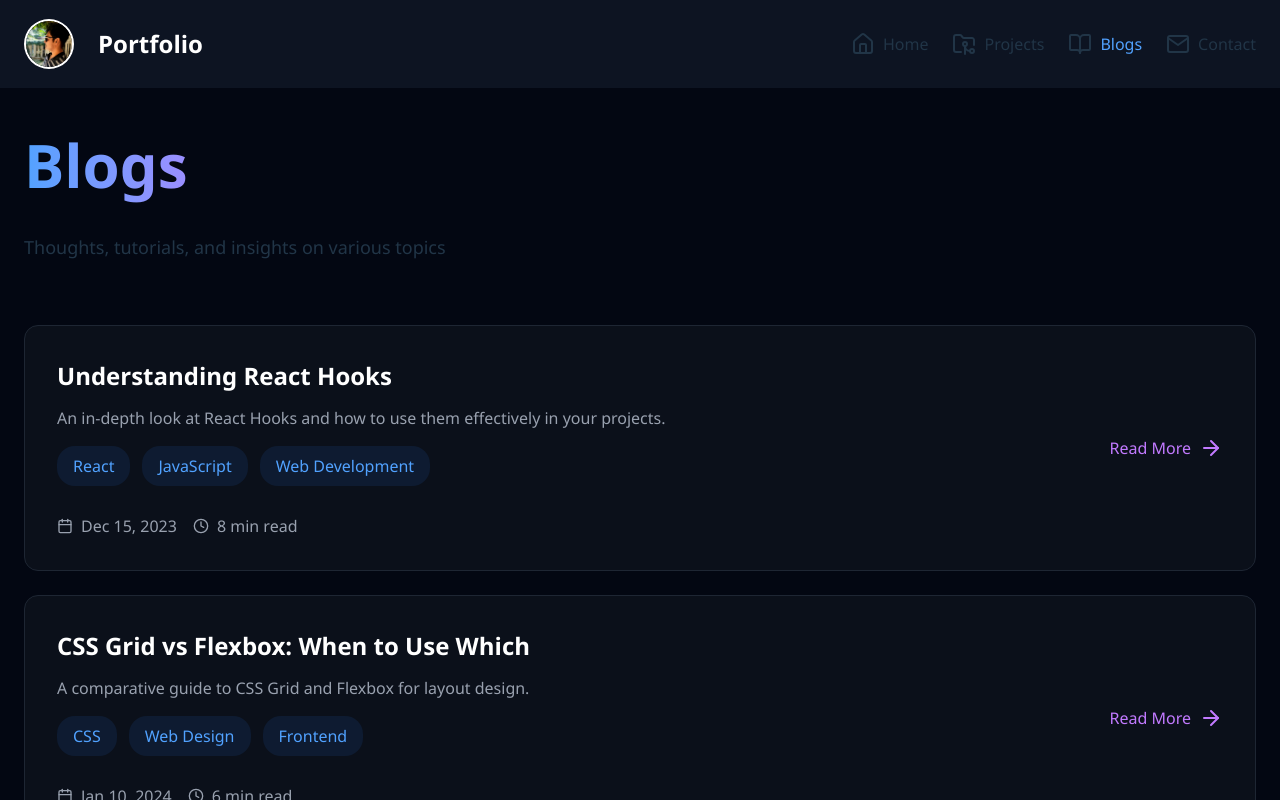
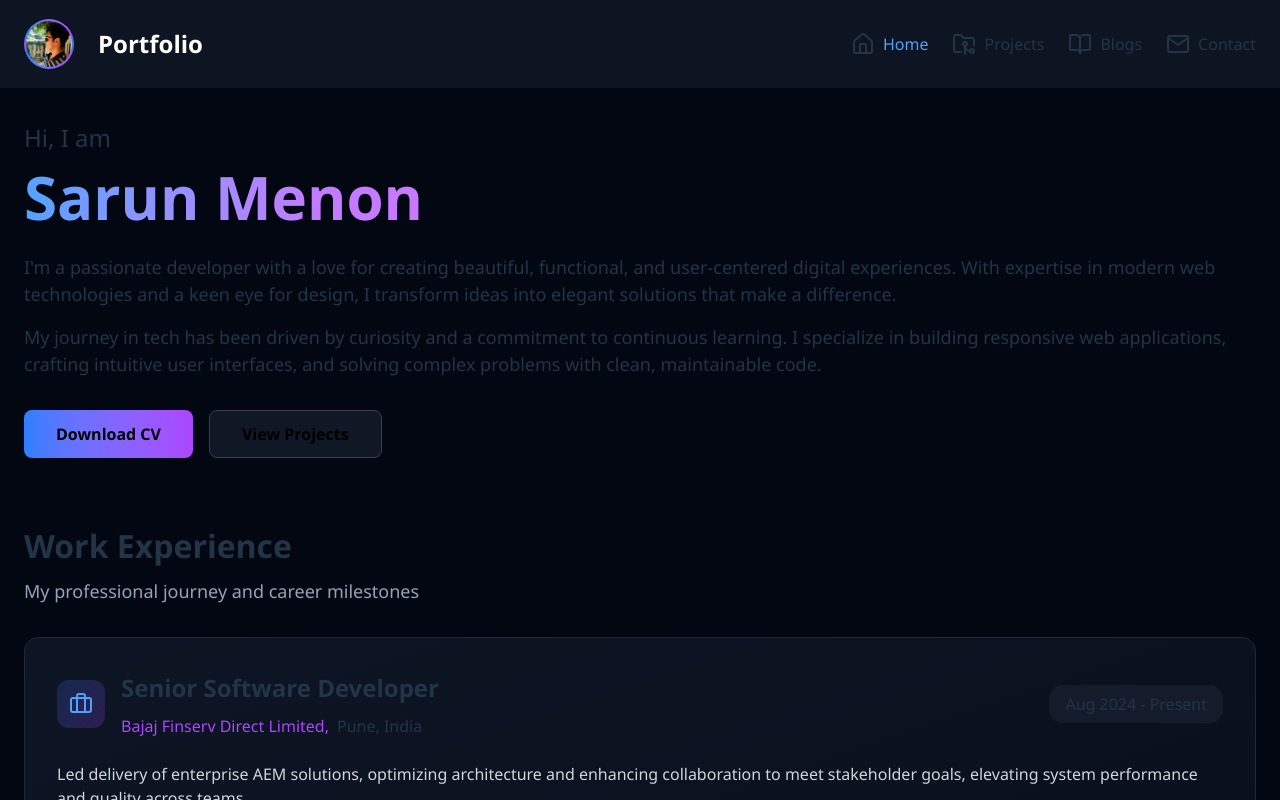
Before and after one commit to sarunsathis/Portfolio-Website, a React (Vite) app in the folder portfolio-frontend/: page / in a window 1280 px wide. Shown: the top 800 px of the page. Built offline with nearby package versions, Linux system fonts and the light colour scheme.

Commit message:
Basic UI update

```diff
--- a/portfolio-frontend/src/App.jsx
+++ b/portfolio-frontend/src/App.jsx
@@ -16,7 +16,7 @@ import BlogList from './components/blogList/BlogList.jsx'
 
 
 function App() {
-  const [selectedSection, setSelectedSection] = useState('blogs');
+  const [selectedSection, setSelectedSection] = useState('home');
 
   function changeSelectedSection(selection) {
     console.log(selection);
--- a/portfolio-frontend/src/components/header/styles.css
+++ b/portfolio-frontend/src/components/header/styles.css
@@ -23,7 +23,8 @@
     width: 50px;
     border-radius: 50%;
     object-fit: cover;
-    border: 2px solid #ffffff;
+    border: 2px solid transparent;
+    background: linear-gradient(to right, oklch(0.623 0.214 259.815) 0%, oklch(0.627 0.265 303.9) 100%);
 }
 .header .logo-text{
     font-size: 24px;
```
